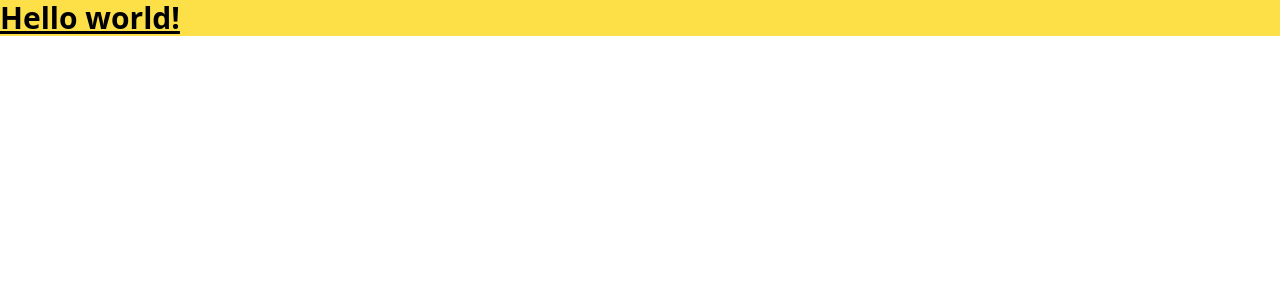
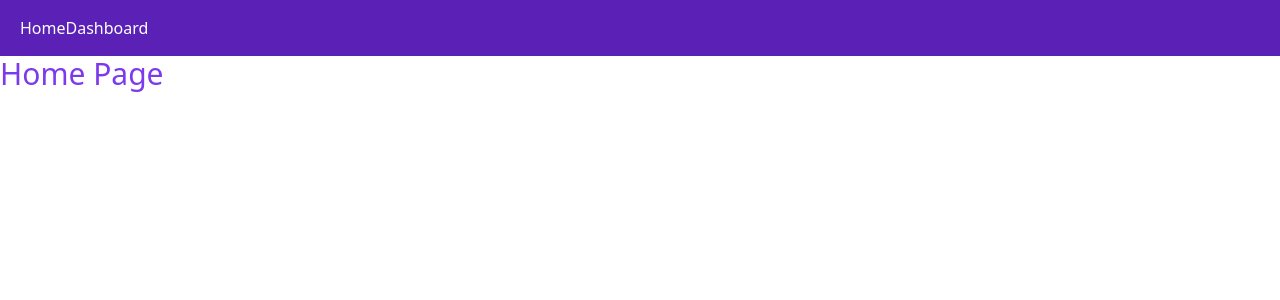
Before and after one commit to Moenul/Tomota, a Vue app: page / in a window 1280 px wide. Shown: the top 300 px of the page. Built offline with nearby package versions, Linux system fonts and the light colour scheme.

Commit message:
Router installed and its working perfetly.

```diff
--- a/index.html
+++ b/index.html
@@ -4,7 +4,7 @@
     <meta charset="UTF-8" />
     <link rel="icon" type="image/svg+xml" href="/vite.svg" />
     <meta name="viewport" content="width=device-width, initial-scale=1.0" />
-    <title>Vite + Vue</title>
+    <title>Tomota</title>
   </head>
   <body>
     <div id="app"></div>
--- a/package.json
+++ b/package.json
@@ -9,7 +9,8 @@
     "preview": "vite preview"
   },
   "dependencies": {
-    "vue": "^3.5.10"
+    "vue": "^3.5.10",
+    "vue-router": "^4.4.5"
   },
   "devDependencies": {
     "@vitejs/plugin-vue": "^5.1.4",
--- a/src/App.vue
+++ b/src/App.vue
@@ -1,10 +1,12 @@
 <template>
-  <h1 class="text-3xl font-bold underline bg-yellow-300">
-    Hello world!
-  </h1>
+  <router-view></router-view>
+
+  <!-- <RouterLink to="/">link</RouterLink> -->
 </template>
 
 <script setup>
+import { RouterLink } from 'vue-router';
+
 
 </script>
 
--- /dev/null
+++ b/src/components/app/layout/navbar/Navbar.vue
@@ -0,0 +1,13 @@
+<template>
+    <div class="h-14 w-full px-5 py-4 bg-violet-800 text-white">
+        <RouterLink to="/">Home</RouterLink>
+        <RouterLink :to="{name: 'Dashboard'}">Dashboard</RouterLink>
+    </div>
+</template>
+
+<script setup>
+import { RouterLink } from 'vue-router';
+
+
+
+</script>
--- /dev/null
+++ b/src/router/index.js
@@ -0,0 +1,24 @@
+import { createMemoryHistory, createRouter } from 'vue-router'
+import vueHome from '../views/vueHome.vue'
+import vueDashboard from '../views/Dashboard/vueDashboard.vue'
+
+
+const routes = [
+    {
+        path: '/',
+        name: "Home",
+        component: vueHome
+    },
+    {
+        path: '/dashboard',
+        name: "Dashboard",
+        component: vueDashboard
+    },
+]
+
+const router =  createRouter({
+    history: createMemoryHistory(),
+    routes,
+})
+
+export default router;
--- /dev/null
+++ b/src/views/Dashboard/vueDashboard.vue
@@ -0,0 +1,9 @@
+<template>
+    <Navbar></Navbar>
+    <p>This is Dashboard page.</p>
+</template>
+
+<script setup>
+import Navbar from '../../components/app/layout/navbar/Navbar.vue';
+
+</script>
--- /dev/null
+++ b/src/views/vueHome.vue
@@ -0,0 +1,10 @@
+<template>
+    <Navbar></Navbar>
+    <p class="text-3xl text-violet-600">Home Page</p>
+
+</template>
+
+<script setup>
+import Navbar from '../components/app/layout/navbar/Navbar.vue';
+
+</script>
```
Also changed, not shown: src/main.js (+6 -1 lines), src/components/app/Icon.vue (added), src/components/app/Logo.vue (added), 1 other file (tests, documents, lock files or other folders).
